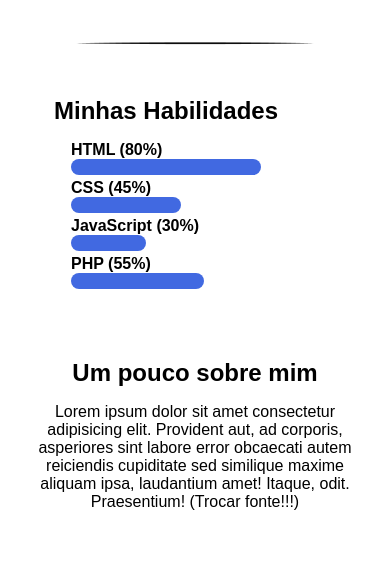
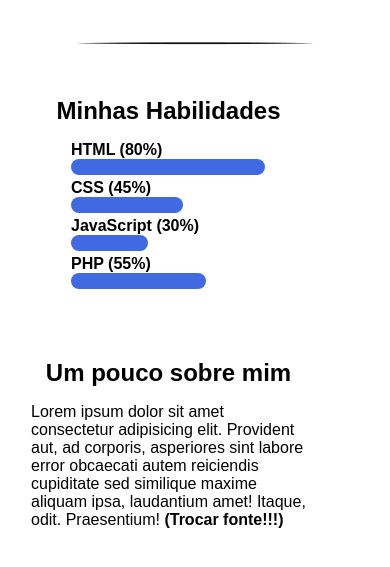
Before and after one commit to iSTALK3R/istalk3r.github.io, a plain HTML site: page index.html in a window 390 px wide. Shown: the part 383-950 px from the top of the page. Drawn offline with Linux system fonts and the light colour scheme; a web font is replaced by a local one.

Commit message:
Introdução ao Grid Layout

```diff
--- a/index.html
+++ b/index.html
@@ -62,7 +62,7 @@
                     <p>
                         Lorem ipsum dolor sit amet consectetur adipisicing elit. Provident aut, ad corporis, asperiores
                         sint labore error obcaecati autem reiciendis cupiditate sed similique maxime aliquam ipsa,
-                        laudantium amet! Itaque, odit. Praesentium! (Trocar fonte!!!)
+                        laudantium amet! Itaque, odit. Praesentium! <b>(Trocar fonte!!!)</b>
                     </p>
                 </div>
             </div>
--- a/styles.css
+++ b/styles.css
@@ -78,19 +78,21 @@ body {
 }
 
 .section-body {
-    display: flex;
-    justify-content: space-between;
-    flex-wrap: wrap;
+    display: grid;
+    grid-template-areas: 'l r';
+    grid-template-columns: 1fr 1fr;
 }
 
 .technologies {
     width: 400px;
     padding: 15px;
+    grid-area: l;
 }
 
 .about {
     width: 400px;
     padding: 15px;
+    grid-area: r;
 }
 
 @keyframes load {
@@ -190,6 +192,11 @@ body {
         font-size: 1.1rem;
     }
 
+    .section-body {
+        grid-template-areas: 'l' 'r';
+        grid-template-columns: 1fr;
+    }
+
     .section-header h1 {
         font-size: 1.5rem;
     }
@@ -198,16 +205,12 @@ body {
         width: 280px;
     }
 
-    .technologies {
-        width: 270px;
+    .technologies, .about {
+        width: 275px;
     }
 
     .technologies h1,
     .about h1 {
         font-size: 1.5rem;
     }
-
-    .about p {
-        text-align: center;
-    }
 }
```
